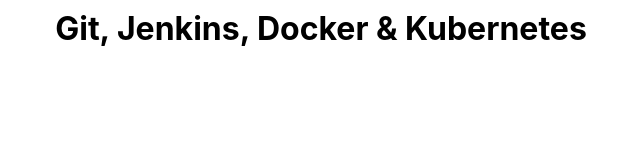
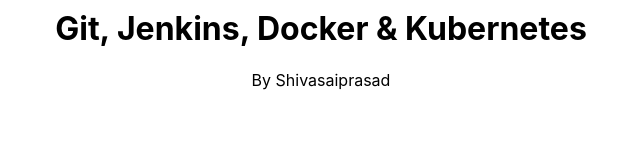
Before and after one commit to ShivasaiprasadAkula/shiva-devops, a React (Create React App) app: page / in a window 1280 px wide. Shown: the part 150-300 px from the top of the page, without its empty margins (319-960 px from the left). Built offline with nearby package versions, Linux system fonts and the light colour scheme.

Commit message:
First Changes testing Pipeline

```diff
--- a/src/App.js
+++ b/src/App.js
@@ -13,6 +13,7 @@ function App() {
       </div>
       <div className="App">
         <h1>Git, Jenkins, Docker & Kubernetes</h1>
+        <p>By Shivasaiprasad</p>
       </div>
     </>
   );
```
